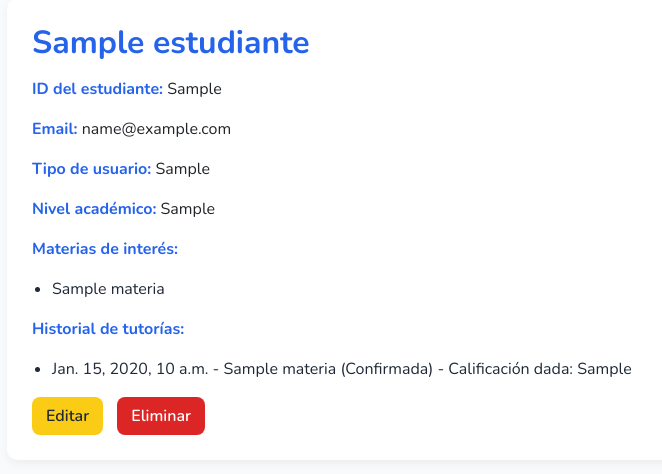
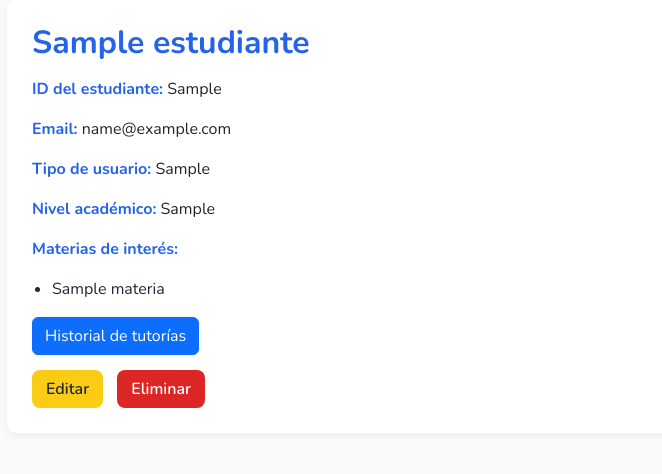
Before and after one commit to SsamirNunez360/PROYECTODJANGO, a Django app: template tutoria/mysite/mysite/templates/estudiantes_perfil.html in a window 1280 px wide. Shown: the part 161-635 px from the top of the page, without its empty margins (198-860 px from the left). Run offline with Django 5.2, Linux system fonts and the light colour scheme; the template is opened without the code that fills it: most values are stand-ins (such as "Sample title", 1, 10 or a date in 2020).

Commit message:
estudiantes_perfil

```diff
--- a/tutoria/mysite/mysite/templates/estudiantes_perfil.html
+++ b/tutoria/mysite/mysite/templates/estudiantes_perfil.html
@@ -129,7 +129,6 @@
 </head>
 <body>
 
-  <!-- Navbar -->
   <nav class="navbar d-flex justify-content-between align-items-center">
     <a class="navbar-brand" href="#">🎓 TutorIA Connect Pro</a>
     <div>
@@ -138,7 +137,6 @@
     </div>
   </nav>
 
-  <!-- Contenedor principal -->
   <div class="container-main">
     <h1>Perfil de los Estudiantes</h1>
 
@@ -157,7 +155,11 @@
         {% endfor %}
       </ul>
 
-      <p><strong>Historial de tutorías:</strong></p>
+      <a class="btn btn-primary" data-bs-toggle="collapse" href="#collapseTutories-{{ estudiante.id_usuario }}" role="button" aria-expanded="false" aria-controls="collapseTutories-{{ estudiante.id_usuario }}">
+        Historial de tutorías
+      </a>
+
+      <div class="collapse mt-2" id="collapseTutories-{{ estudiante.id_usuario }}">
         <ul>
           {% for sesion in estudiante.historial_tutorias %}
             <li>
@@ -165,8 +167,8 @@
             </li>
           {% endfor %}
         </ul>
+      </div>
 
-      <!-- Botones Editar y Eliminar -->
       <div class="btn-group-estudiante">
         <a href="{% url 'editar_estudiante' estudiante.id_usuario %}" class="btn-editar">Editar</a>
         <a href="{% url 'eliminar_estudiante' estudiante.id_usuario %}" class="btn-eliminar"
```
Lines whose indentation alone changed are shown as unchanged.
